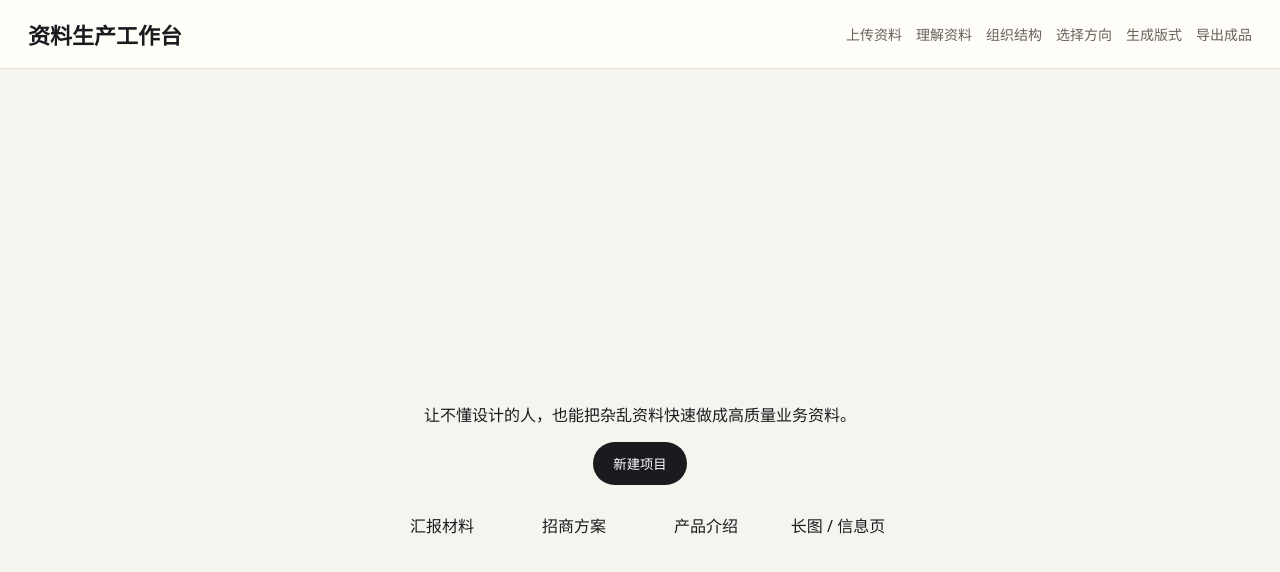
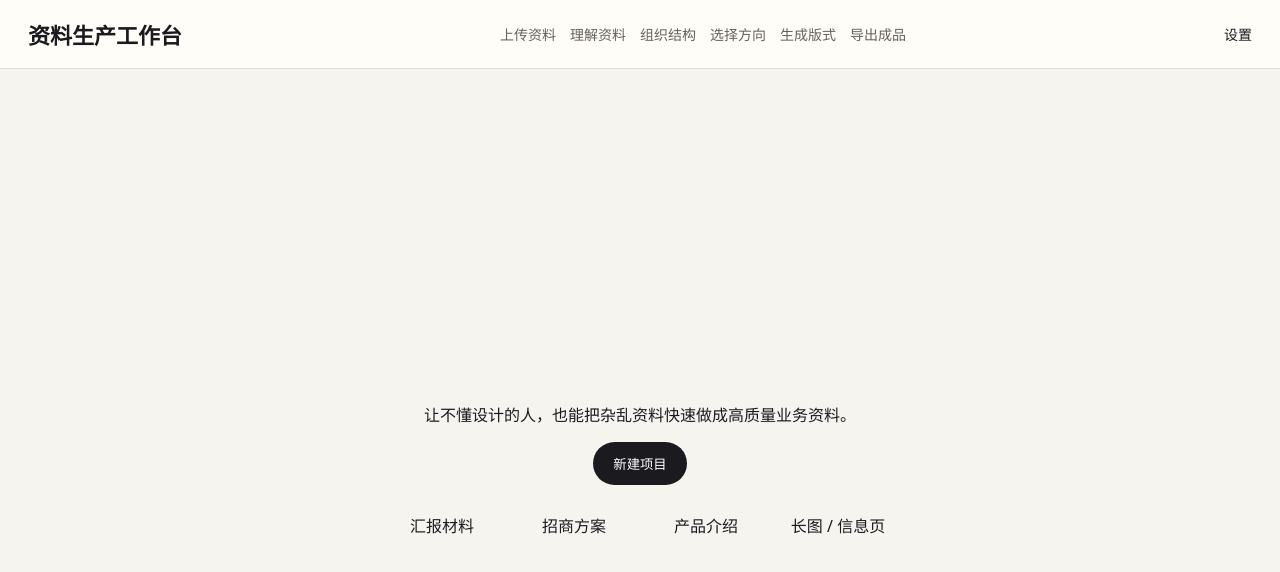
Before and after one commit to sdoaiya/html-ppt, a React (Vite) app: page / in a window 1280 px wide. Shown: the top 572 px of the page. Built offline with nearby package versions, Linux system fonts and the light colour scheme.

Commit message:
feat: add settings entry

```diff
--- a/src/layouts/AppShell.tsx
+++ b/src/layouts/AppShell.tsx
@@ -1,4 +1,4 @@
-import { Outlet } from 'react-router-dom';
+import { Link, Outlet } from 'react-router-dom';
 
 const steps = ['上传资料', '理解资料', '组织结构', '选择方向', '生成版式', '导出成品'];
 
@@ -12,6 +12,7 @@ export function AppShell() {
             <span key={step}>{step}</span>
           ))}
         </nav>
+        <Link to="/settings">设置</Link>
       </header>
       <Outlet />
     </div>
--- a/src/routes/router.tsx
+++ b/src/routes/router.tsx
@@ -6,6 +6,7 @@ import UnderstandingPage from '@/features/projects/pages/UnderstandingPage';
 import StructurePage from '@/features/projects/pages/StructurePage';
 import WorkbenchPage from '@/features/projects/pages/WorkbenchPage';
 import ExportPage from '@/features/projects/pages/ExportPage';
+import SettingsPage from '@/features/settings/pages/SettingsPage';
 
 export const router = createMemoryRouter(
   [
@@ -18,7 +19,8 @@ export const router = createMemoryRouter(
         { path: 'understanding', element: <UnderstandingPage /> },
         { path: 'structure', element: <StructurePage /> },
         { path: 'workbench', element: <WorkbenchPage /> },
-        { path: 'export', element: <ExportPage /> }
+        { path: 'export', element: <ExportPage /> },
+        { path: 'settings', element: <SettingsPage /> }
       ]
     }
   ],
--- a/src/styles/globals.css
+++ b/src/styles/globals.css
@@ -19,6 +19,7 @@ body {
   padding: 18px 28px;
   background: #fffdf8;
   border-bottom: 1px solid #e6e0d7;
+  gap: 16px;
 }
 
 .topbar h1 {
@@ -30,6 +31,14 @@ body {
   display: flex;
   gap: 14px;
   color: #67615a;
+  font-size: 14px;
+  flex: 1;
+  justify-content: center;
+}
+
+.topbar a {
+  color: #1b1b1f;
+  text-decoration: none;
   font-size: 14px;
 }
 
```
Also changed, not shown: 1 other file (tests, documents, lock files or other folders).
